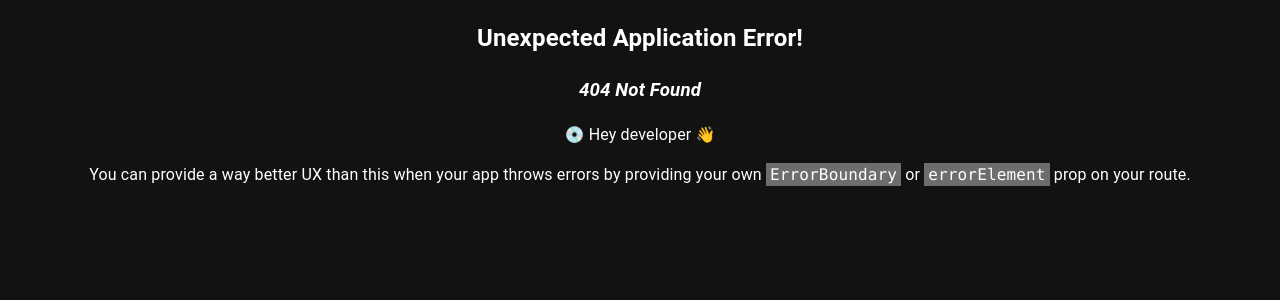
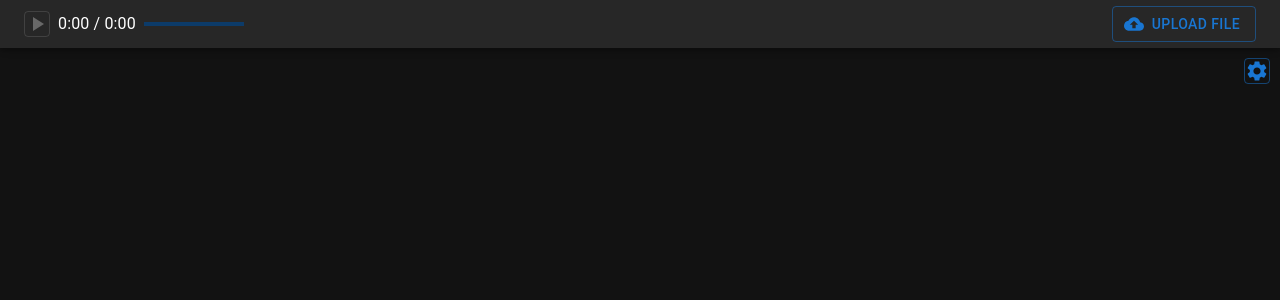
Before and after one commit to chris-albert/music-visualizer, a React (Create React App) app: page /simple in a window 1280 px wide. Before the commit this address had no page. Shown: the top 300 px of the page. Built offline with nearby package versions, Linux system fonts and the light colour scheme; the HTML template or start-up script is replaced by a standard one.

Commit message:
config bar width

```diff
--- a/package.json
+++ b/package.json
@@ -18,10 +18,13 @@
     "@types/react": "^18.0.0",
     "@types/react-dom": "^18.0.0",
     "jotai": "^2.10.1",
+    "konva": "^9.3.16",
     "lodash": "^4.17.21",
     "react": "^18.3.1",
     "react-audio-visualizers": "^0.1.1",
     "react-dom": "^18.3.1",
+    "react-konva": "^18.2.10",
+    "react-pts-canvas": "^0.5.2",
     "react-router-dom": "^6.27.0",
     "react-scripts": "5.0.1",
     "typescript": "^4.4.2",
--- a/src/components/Nav.tsx
+++ b/src/components/Nav.tsx
@@ -19,8 +19,15 @@ export const Nav: React.FC<NavProps> = ({}) => {
   }, [player])
 
   return (
-    <Box sx={{ flexGrow: 1 }}>
-      <AppBar position="static">
+    <Box sx={{
+      flexGrow: 1
+    }}>
+      <AppBar
+        position="fixed"
+        sx={{
+          zIndex: (theme) => theme.zIndex.drawer + 1
+        }}
+      >
         <Toolbar variant="dense">
           <Box
             sx={{
--- /dev/null
+++ b/src/components/visualizations/VisAnalyserComponent.tsx
@@ -0,0 +1,27 @@
+import React from 'react'
+import {Box} from "@mui/material"
+import _ from "lodash";
+import {scale} from "../../utils/util";
+import {VisWrapperComponent} from "./VisWrapperComponent";
+import {useGlobalAnalyser, useGlobalAudioPlayer} from "../../hooks/useAudioContext";
+
+type VisAnalyserComponentProps = {
+  onAnimate: (context: CanvasRenderingContext2D, analyser: AnalyserNode, height: number, width: number) => void
+}
+
+export const VisAnalyserComponent: React.FC<VisAnalyserComponentProps> = ({
+  onAnimate
+}) => {
+
+  const analyzer = useGlobalAnalyser()
+  const audioPlayer = useGlobalAudioPlayer()
+
+  return (
+    <VisWrapperComponent
+      shouldAnimate={audioPlayer.isPlaying}
+      onAnimate={(ctx, height, width) => {
+        onAnimate(ctx, analyzer, height, width)
+      }}
+    />
+  )
+}
--- a/src/components/VisOneComponent.tsx
+++ b/src/components/visualizations/VisOneComponent.tsx
@@ -1,8 +1,8 @@
 import React from 'react'
 import {Box} from "@mui/material"
-import {useGlobalAnalyser, useGlobalAudioPlayer} from "../hooks/useAudioContext";
+import {useGlobalAnalyser, useGlobalAudioPlayer} from "../../hooks/useAudioContext";
 import _ from 'lodash'
-import {scale} from "../utils/util";
+import {scale} from "../../utils/util";
 
 type VisOneComponentProps = {}
 
--- /dev/null
+++ b/src/components/visualizations/VisOptionsComponent.tsx
@@ -0,0 +1,53 @@
+import React from 'react'
+import {Box, Button, Drawer, List, ListItem, Toolbar} from "@mui/material"
+import SettingsIcon from "@mui/icons-material/Settings";
+import {VisOneComponent} from "./VisOneComponent";
+
+type VisOptionsComponentProps = {
+  options?: React.ReactElement,
+  children: React.ReactElement
+}
+
+export const VisOptionsComponent: React.FC<VisOptionsComponentProps> = ({
+  options,
+  children
+}) => {
+
+  const [isDrawerOpen, setIsDrawerOpen] = React.useState(false)
+
+  return (
+    <Box sx={{
+      position: 'relative',
+      height: '100%'
+    }}>
+      <Button
+        sx={{
+          position: 'absolute',
+          top: 10,
+          right: 10,
+          p:0,
+          minWidth: 0
+        }}
+        disabled={options === undefined}
+        variant='outlined'
+        size='small'
+        onClick={() => setIsDrawerOpen(true)}
+      >
+        <SettingsIcon />
+      </Button>
+      <Drawer
+        anchor='right'
+        open={isDrawerOpen}
+        onClose={() => setIsDrawerOpen(false)}
+      >
+        <Toolbar variant='dense' />
+        <Box
+          sx={{width: 250}}
+        >
+          {options}
+        </Box>
+      </Drawer>
+      {children}
+    </Box>
+  )
+}
--- /dev/null
+++ b/src/components/visualizations/VisStereoPage.tsx
@@ -0,0 +1,52 @@
+import React from 'react'
+import {Box} from "@mui/material"
+import {VisOptionsComponent} from "./VisOptionsComponent";
+import {VisAnalyserComponent} from "./VisAnalyserComponent";
+import {scale} from "../../utils/util";
+import _ from 'lodash'
+
+type VisStereoPageProps = {}
+
+export const VisStereoPage: React.FC<VisStereoPageProps> = () => {
+  const barWidth = 3
+
+  return (
+    <Box sx={{
+      // border: "1px solid white",
+      height: '100%'
+    }}>
+      <VisOptionsComponent>
+        <VisAnalyserComponent
+          onAnimate={(ctx, analyser, height, width) => {
+            const bars = _.floor(width / barWidth)
+            const songData = new Uint8Array(bars);
+            analyser.getByteFrequencyData(songData);
+            let start = 0;
+            ctx.clearRect(0, 0, width, height);
+            for (let i = 0; i < songData.length; i++) {
+              // compute x coordinate where we would draw
+              start = i * 4;
+              //create a gradient for the  whole canvas
+              let gradient = ctx.createLinearGradient(
+                0,
+                0,
+                width,
+                height
+              );
+              gradient.addColorStop(0.00, 'red');
+              gradient.addColorStop(1 / 6, 'orange');
+              gradient.addColorStop(2 / 6, 'yellow');
+              gradient.addColorStop(3 / 6, 'green')
+              gradient.addColorStop(4 / 6, 'aqua');
+              gradient.addColorStop(5 / 6, 'blue');
+              gradient.addColorStop(1.00, 'purple');
+              ctx.fillStyle = gradient;
+              const value = scale(songData[i], [0, 256], [0, height])
+              ctx.fillRect(start, height, barWidth, -value);
+            }
+          }}
+        />
+      </VisOptionsComponent>
+    </Box>
+  )
+}
--- /dev/null
+++ b/src/components/visualizations/VisWrapperComponent.tsx
@@ -0,0 +1,93 @@
+import React from 'react'
+import {Box} from "@mui/material"
+import _ from "lodash";
+import {scale} from "../../utils/util";
+
+type VisWrapperComponentProps = {
+  shouldAnimate: boolean
+  onAnimate: (context: CanvasRenderingContext2D, height: number, width: number) => void
+}
+
+let animationController
+
+export const VisWrapperComponent: React.FC<VisWrapperComponentProps> = ({
+  shouldAnimate,
+  onAnimate
+}) => {
+
+  const canvasRef = React.useRef<HTMLCanvasElement | null>(null)
+  const canvasBoxRef = React.useRef<HTMLElement | null>(null)
+
+  const [canvasHeight, setCanvasHeight] = React.useState(500)
+
+  const canvasWidth = React.useMemo(() => {
+    if(canvasBoxRef.current) {
+      return canvasBoxRef.current.offsetWidth
+    } else {
+      return 0
+    }
+  }, [canvasBoxRef.current])
+
+  React.useEffect(() => {
+    if(canvasBoxRef.current) {
+      setCanvasHeight(canvasBoxRef.current.offsetHeight)
+    }
+  }, [canvasBoxRef.current])
+
+  const shouldAnimateRef = React.useRef(false)
+
+  React.useEffect(() => {
+    if(shouldAnimate) {
+      shouldAnimateRef.current = true
+      animate()
+    } else {
+      shouldAnimateRef.current = false
+    }
+  }, [shouldAnimate])
+
+  const animate = () => {
+    animationController = window.requestAnimationFrame(animate)
+    if(canvasRef.current && shouldAnimateRef.current) {
+      if(canvasBoxRef.current) {
+        setCanvasHeight(canvasBoxRef.current.offsetHeight)
+      }
+      const context = canvasRef.current.getContext('2d')
+      if(context) {
+        onAnimate(context, canvasRef.current.height, canvasRef.current.width)
+      }
+
+    } else {
+      return cancelAnimationFrame(animationController)
+    }
+  }
+
+  return (
+    <Box
+      sx={{
+        display: 'flex',
+        flexDirection: 'column',
+        alignItems: 'center',
+        gap: 5,
+        height: '100%'
+      }}
+    >
+      <Box
+        ref={canvasBoxRef}
+        sx={{
+          flexShrink: 5,
+          width: '100%',
+          height: '100%'
+        }}
+      >
+        <canvas
+          style={{
+            verticalAlign: 'bottom'
+          }}
+          ref={canvasRef}
+          width={canvasWidth}
+          height={canvasHeight}
+        />
+      </Box>
+    </Box>
+  )
+}
--- a/src/pages/IndexPage.tsx
+++ b/src/pages/IndexPage.tsx
@@ -1,6 +1,8 @@
 import React from 'react'
-import {Box} from "@mui/material"
-import {VisOneComponent} from "../components/VisOneComponent";
+import {Box, Button, Drawer, List, ListItem, Toolbar} from "@mui/material"
+import {VisOneComponent} from "../components/visualizations/VisOneComponent";
+import SettingsIcon from '@mui/icons-material/Settings';
+import {VisOptionsComponent} from "../components/visualizations/VisOptionsComponent";
 
 type IndexPageProps = {}
 
@@ -8,7 +10,9 @@ export const IndexPage: React.FC<IndexPageProps> = ({}) => {
 
   return (
     <Box sx={{height: '100%'}}>
+      <VisOptionsComponent>
         <VisOneComponent />
+      </VisOptionsComponent>
     </Box>
   )
 }
--- a/src/pages/RootPage.tsx
+++ b/src/pages/RootPage.tsx
@@ -1,5 +1,5 @@
 import React from 'react'
-import {Box} from "@mui/material";
+import {Box, Toolbar} from "@mui/material";
 import {Outlet} from "react-router-dom";
 import {Nav} from "../components/Nav";
 
@@ -10,7 +10,10 @@ export const RootPage: React.FC<RootPageProps> = ({}) => {
   return (
     <Box sx={{height: '100%'}}>
       <Nav/>
-      <Box sx={{height: 'calc(100% - 48px)'}}>
+      <Toolbar variant='dense' />
+      <Box
+        sx={{height: 'calc(100% - 48px)'}}
+      >
         <Outlet/>
       </Box>
     </Box>
--- /dev/null
+++ b/src/pages/SimpleVisPage.tsx
@@ -0,0 +1,72 @@
+import React from 'react'
+import {Box, Slider} from "@mui/material"
+import {VisOptionsComponent} from "../components/visualizations/VisOptionsComponent";
+import _ from "lodash";
+import {scale} from "../utils/util";
+import {VisAnalyserComponent} from "../components/visualizations/VisAnalyserComponent";
+
+type SimpleVisPageProps = {}
+
+export const SimpleVisPage: React.FC<SimpleVisPageProps> = () => {
+
+  // const barWidth = 3
+  const gapWidth = 1
+
+  const barWidthRef = React.useRef(3)
+
+  return (
+    <Box sx={{
+      height: '100%'
+    }}>
+      <VisOptionsComponent
+        options={
+          <Box
+            sx={{padding: 2}}
+          >
+            <Slider
+              value={barWidthRef.current}
+              min={1}
+              max={10}
+              onChange={(e, v) => {
+                console.log('chagend', v)
+                barWidthRef.current = typeof v === 'number' ? v : 3
+              }}
+            />
+          </Box>
+        }
+      >
+        <VisAnalyserComponent
+          onAnimate={(ctx, analyser, height, width) => {
+            const barWidth = barWidthRef.current
+            const bars = _.floor(width / barWidth)
+            const songData = new Uint8Array(bars);
+            analyser.getByteFrequencyData(songData);
+            let start = 0;
+            ctx.clearRect(0, 0, width, height);
+            for (let i = 0; i < songData.length; i++) {
+              // compute x coordinate where we would draw
+              start = i * (barWidth + gapWidth);
+              //create a gradient for the  whole canvas
+              let gradient = ctx.createLinearGradient(
+                0,
+                0,
+                width,
+                height
+              );
+              gradient.addColorStop(0.00, 'red');
+              gradient.addColorStop(1 / 6, 'orange');
+              gradient.addColorStop(2 / 6, 'yellow');
+              gradient.addColorStop(3 / 6, 'green')
+              gradient.addColorStop(4 / 6, 'aqua');
+              gradient.addColorStop(5 / 6, 'blue');
+              gradient.addColorStop(1.00, 'purple');
+              ctx.fillStyle = gradient;
+              const value = scale(songData[i], [0, 256], [0, height])
+              ctx.fillRect(start, height, barWidth, -value);
+            }
+          }}
+        />
+      </VisOptionsComponent>
+    </Box>
+  )
+}
```
Also changed, not shown: src/App.tsx (+11 -1 lines), 1 other file (tests, documents, lock files or other folders).
